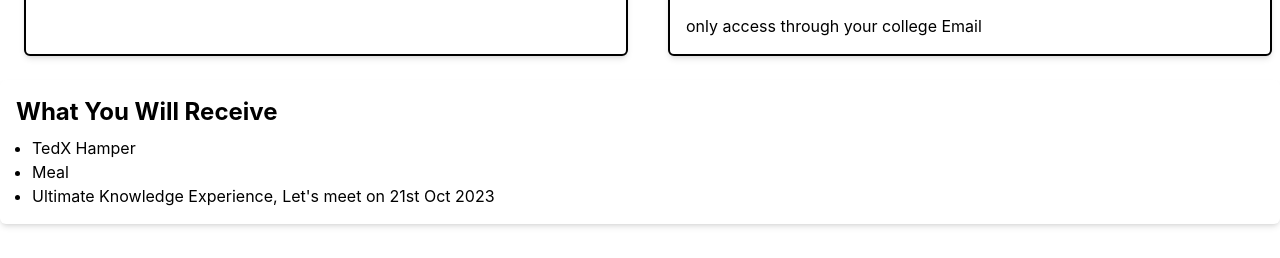
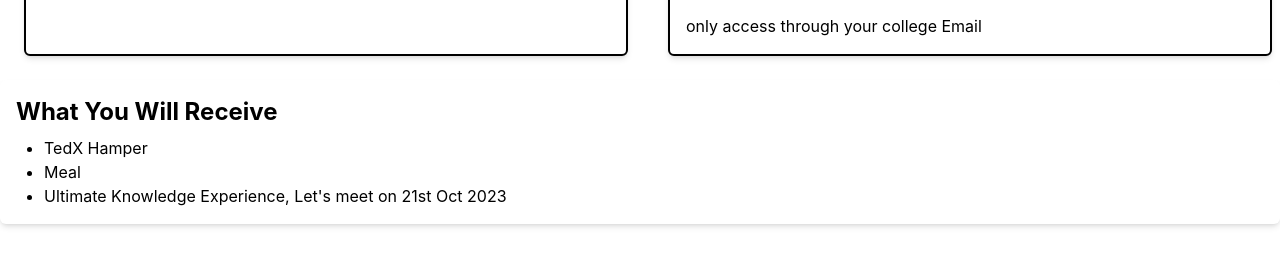
Before and after one commit to Aman-letscode/TEDX21, a React (Create React App) app: page / in a window 1280 px wide. Shown: the part 1180-1438 px from the top of the page. Built offline with nearby package versions, Linux system fonts and the light colour scheme.

Commit message:
Update tickets.js

```diff
--- a/src/pages/tickets.js
+++ b/src/pages/tickets.js
@@ -72,7 +72,7 @@
         <header className="text-2xl font-bold text-black">
           What You Will Receive
         </header>
-        <ul className="list-disc pl-4 mt-2 text-black">
+        <ul className="list-disc pl-4 mt-2 text-black ml-3">
           <li>TedX Hamper</li>
           <li>Meal</li>
           <li>Ultimate Knowledge Experience, Let's meet on 21st Oct 2023</li>
```
